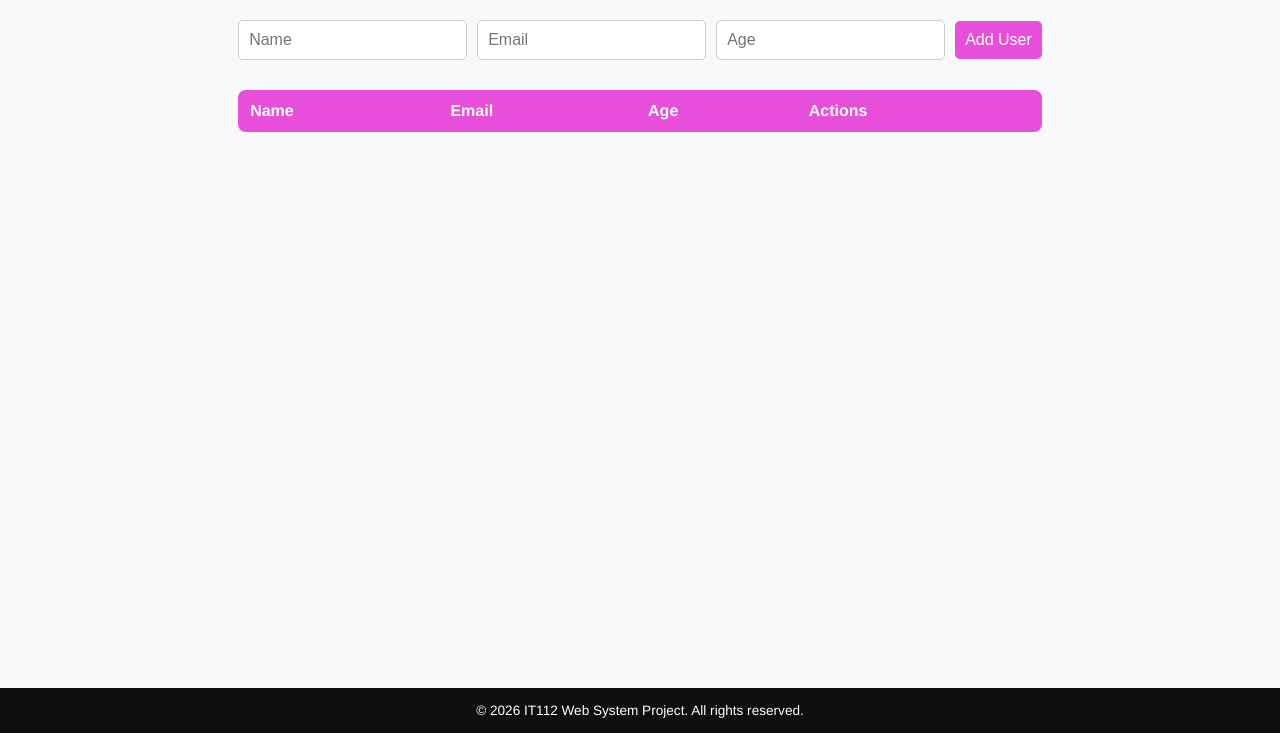
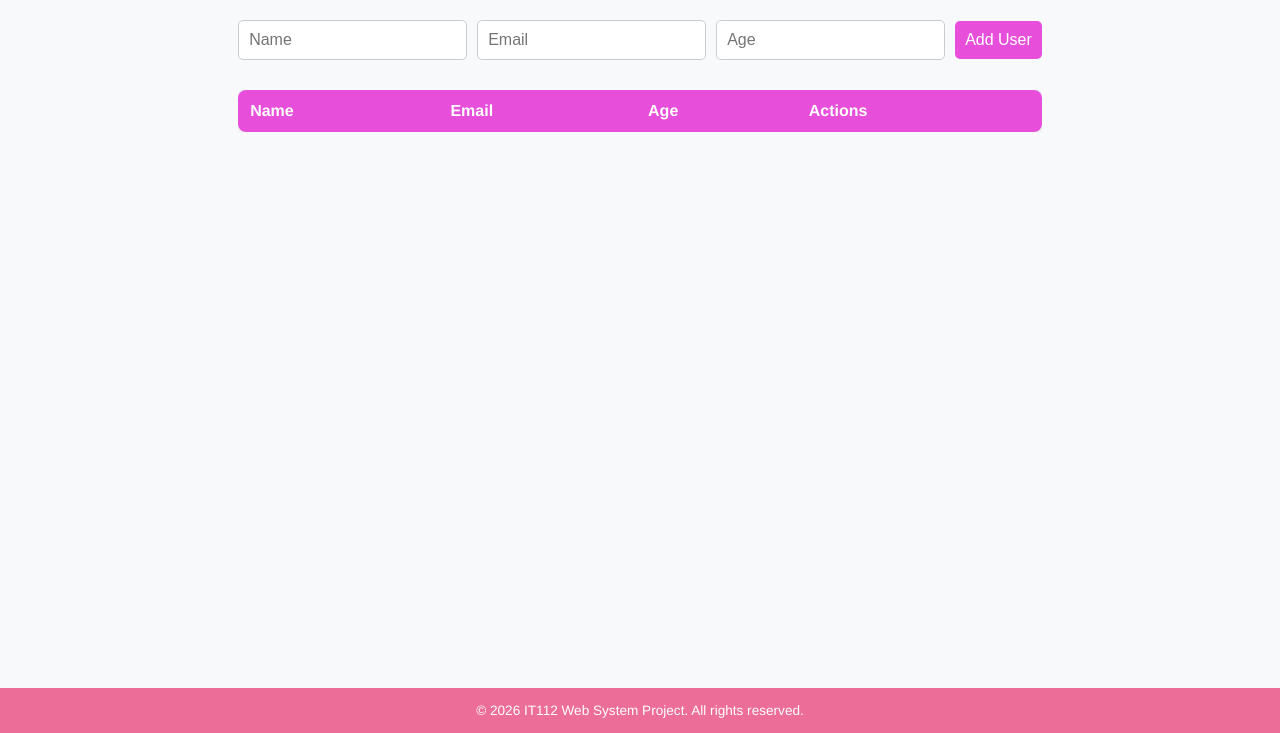
Before and after one commit to flrnczn/IT112_Week7_FullStackStarter, a website: page public/index.html in a window 1280 px wide. Shown: the part 67-800 px from the top of the page. Drawn offline with Linux system fonts and the light colour scheme; no server answers.

Commit message:
CSS Styles

```diff
--- a/public/css/styles.css
+++ b/public/css/styles.css
@@ -8,7 +8,7 @@ body {
 }
 
 header, footer {
-  background-color: #000000;
+  background-color: #ec6d98;
   color: white;
   text-align: center;
   padding: 15px 0;
@@ -192,7 +192,7 @@ main {
 
 /* Footer styling */
 footer {
-  background-color: #0f0f0f;
+  background-color: #ec6d98;
   color: white;
   text-align: center;
   padding: 15px 0;
```
